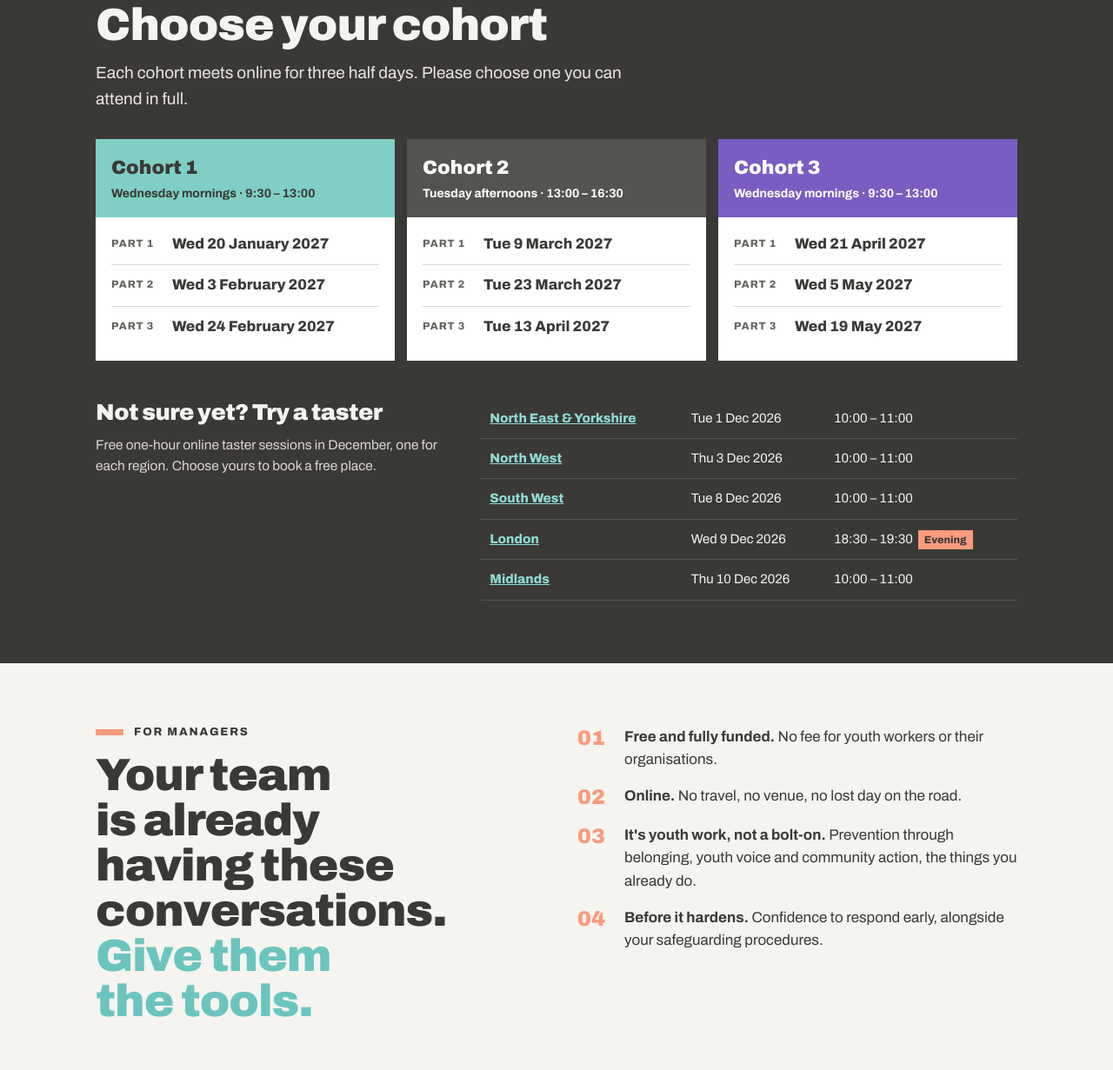
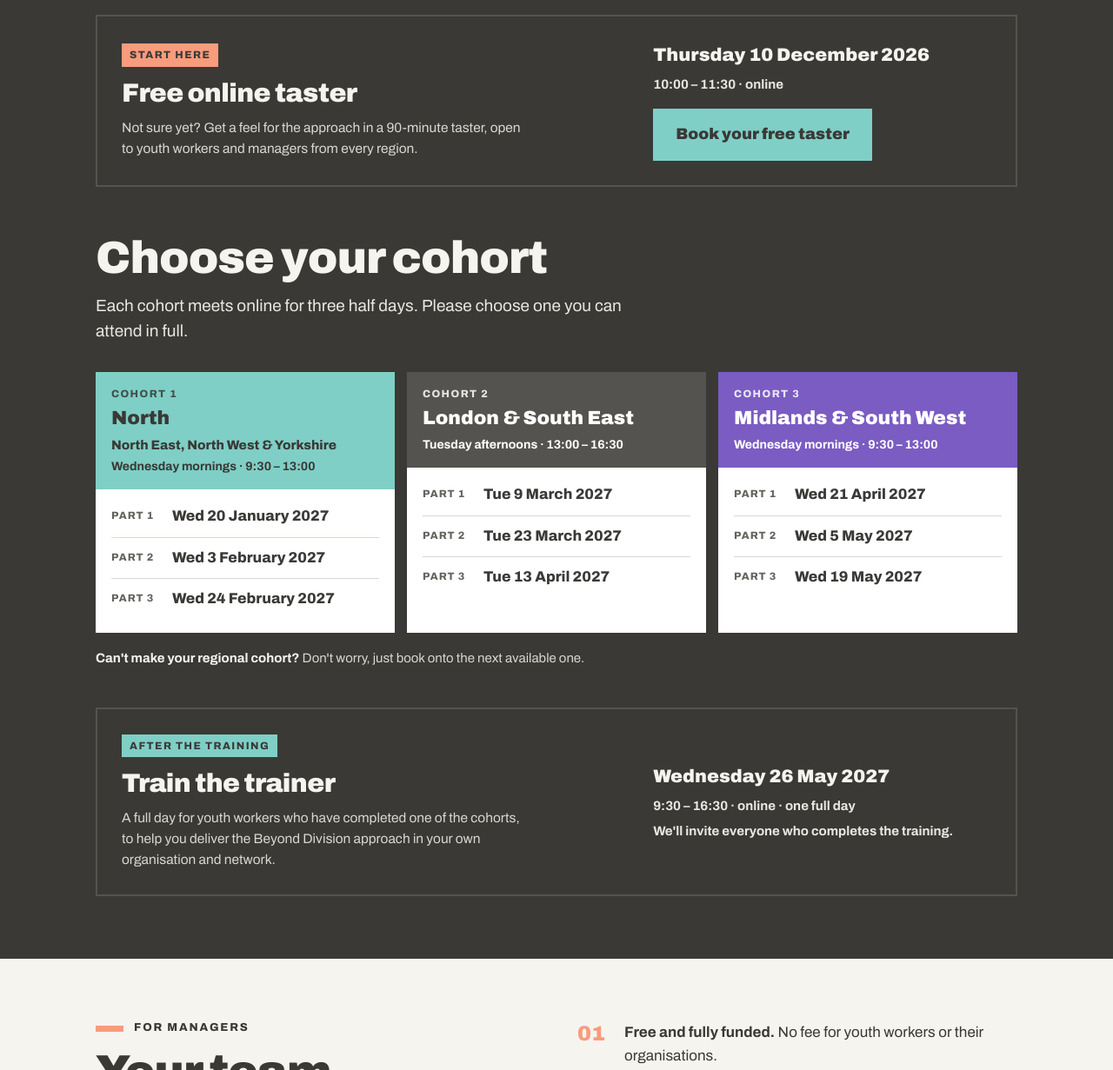
Before and after one commit to Marc-appbuilder/Fabric_landing, a plain HTML site: page beyond-division.html in a window 1280 px wide. Shown: the part 2368-3599 px from the top of the page at 87% size. Drawn offline with Linux system fonts and the light colour scheme.

Commit message:
Update Beyond Division dates from the new training PDF
Replace the five regional tasters with a single 90-minute taster on
10 December 2026, add region names to the three cohorts, add the
'book the next available cohort' note and the Train the trainer day
on 26 May 2027.

Co-Authored-By: Claude Opus 5.5 <noreply@anthropic.com>

```diff
--- a/beyond-division.html
+++ b/beyond-division.html
@@ -114,15 +114,21 @@
 .cohort li:last-child{border-bottom:0}
 .cohort li em{font-style:normal;font-size:12px;letter-spacing:.08em;text-transform:uppercase;color:var(--muted);padding-top:3px}
 .note{margin-top:18px;color:#D9D7CF;font-size:15px}
-.tasters{margin-top:44px;display:grid;grid-template-columns:minmax(0,.8fr) minmax(0,1.2fr);gap:32px;align-items:start}
-.tasters h3{font-size:26px;font-weight:900}
-.tasters p{color:#D9D7CF;margin-top:10px;font-size:15.5px}
-.tbl{overflow-x:auto}
-.bd table{width:100%;border-collapse:collapse;font-variant-numeric:tabular-nums;font-size:15px}
-.bd td{padding:11px 10px;border-bottom:1px solid #55534F;white-space:nowrap}
-.bd td:first-child{font-weight:800;white-space:normal}
-.eve{display:inline-block;background:var(--coral);color:var(--ink);font-size:12px;font-weight:800;padding:2px 7px;margin-left:6px}
-@media (max-width:860px){.cohorts{grid-template-columns:minmax(0,1fr)}.tasters{grid-template-columns:minmax(0,1fr)}}
+.cohort header .region{font-size:15px;font-weight:800}
+.cohort header small{font-size:12px;font-weight:800;letter-spacing:.12em;text-transform:uppercase;opacity:.85}
+.panel{border:2px solid #55534F;padding:28px;display:grid;grid-template-columns:minmax(0,1.2fr) minmax(0,.8fr);gap:28px;align-items:center}
+.panel h3{font-size:clamp(24px,2.6vw,30px);font-weight:900;margin-top:12px}
+.panel p{color:#D9D7CF;margin-top:10px;font-size:15.5px;max-width:52ch}
+.panel .when{display:flex;flex-direction:column;gap:6px;align-items:flex-start}
+.panel .when b{font-size:21px;font-weight:900;color:var(--cream)}
+.panel .when span{font-size:15px;font-weight:700;color:#E9E7E0}
+.panel .when .bd-btn{margin-top:10px}
+.tag{display:inline-block;font-size:12px;font-weight:800;letter-spacing:.12em;text-transform:uppercase;padding:4px 9px}
+.tag.coral{background:var(--coral);color:var(--ink)}
+.tag.teal{background:var(--teal-bg);color:var(--ink)}
+.taster{margin-top:28px;margin-bottom:56px}
+.ttt{margin-top:44px}
+@media (max-width:860px){.cohorts{grid-template-columns:minmax(0,1fr)}.panel{grid-template-columns:minmax(0,1fr)}}
 
 /* managers */
 .managers .in{display:grid;grid-template-columns:minmax(0,1fr) minmax(0,1fr);gap:48px}
@@ -252,31 +258,39 @@
 <section class="band dark" id="dates" aria-labelledby="dates-title">
   <div class="in">
     <p class="kicker">Dates</p>
-    <h2 id="dates-title" style="margin-top:14px">Choose your cohort</h2>
+    <div class="panel taster">
+      <div>
+        <span class="tag coral">Start here</span>
+        <h3>Free online taster</h3>
+        <p>Not sure yet? Get a feel for the approach in a 90-minute taster, open to youth workers and managers from every region.</p>
+      </div>
+      <div class="when">
+        <b>Thursday 10 December 2026</b>
+        <span>10:00 – 11:30 · online</span>
+        <a class="bd-btn" href="https://buytickets.at/communityfabriccic/2524579" target="_blank" rel="noopener">Book your free taster</a>
+      </div>
+    </div>
+    <h2 id="dates-title">Choose your cohort</h2>
     <p class="lead" style="margin-top:14px;color:#E9E7E0">Each cohort meets online for three half days. Please choose one you can attend in full.</p>
     <div class="cohorts">
-      <article class="cohort"><header style="background:var(--teal-bg);color:var(--ink)"><b>Cohort 1</b><span>Wednesday mornings · 9:30 – 13:00</span></header>
+      <article class="cohort"><header style="background:var(--teal-bg);color:var(--ink)"><small>Cohort 1</small><b>North</b><span class="region">North East, North West &amp; Yorkshire</span><span>Wednesday mornings · 9:30 – 13:00</span></header>
         <ol><li><em>Part 1</em>Wed 20 January 2027</li><li><em>Part 2</em>Wed 3 February 2027</li><li><em>Part 3</em>Wed 24 February 2027</li></ol></article>
-      <article class="cohort"><header style="background:#55534F"><b>Cohort 2</b><span>Tuesday afternoons · 13:00 – 16:30</span></header>
+      <article class="cohort"><header style="background:#55534F"><small>Cohort 2</small><b>London &amp; South East</b><span>Tuesday afternoons · 13:00 – 16:30</span></header>
         <ol><li><em>Part 1</em>Tue 9 March 2027</li><li><em>Part 2</em>Tue 23 March 2027</li><li><em>Part 3</em>Tue 13 April 2027</li></ol></article>
-      <article class="cohort"><header style="background:var(--violet)"><b>Cohort 3</b><span>Wednesday mornings · 9:30 – 13:00</span></header>
+      <article class="cohort"><header style="background:var(--violet)"><small>Cohort 3</small><b>Midlands &amp; South West</b><span>Wednesday mornings · 9:30 – 13:00</span></header>
         <ol><li><em>Part 1</em>Wed 21 April 2027</li><li><em>Part 2</em>Wed 5 May 2027</li><li><em>Part 3</em>Wed 19 May 2027</li></ol></article>
     </div>
-    <div class="tasters">
+    <p class="note"><strong style="color:var(--cream)">Can't make your regional cohort?</strong> Don't worry, just book onto the next available one.</p>
+    <div class="panel ttt">
       <div>
-        <h3>Not sure yet? Try a taster</h3>
-        <p>Free one-hour online taster sessions in December, one for each region. Choose yours to book a free place.</p>
+        <span class="tag teal">After the training</span>
+        <h3>Train the trainer</h3>
+        <p>A full day for youth workers who have completed one of the cohorts, to help you deliver the Beyond Division approach in your own organisation and network.</p>
       </div>
-      <div class="tbl">
-        <table>
-          <tbody>
-            <tr><td><a href="https://buytickets.at/communityfabriccic/2524575" target="_blank" rel="noopener" style="color:#8FDCD3">North East &amp; Yorkshire</a></td><td>Tue 1 Dec 2026</td><td>10:00 – 11:00</td></tr>
-            <tr><td><a href="https://buytickets.at/communityfabriccic/2524576" target="_blank" rel="noopener" style="color:#8FDCD3">North West</a></td><td>Thu 3 Dec 2026</td><td>10:00 – 11:00</td></tr>
-            <tr><td><a href="https://buytickets.at/communityfabriccic/2524577" target="_blank" rel="noopener" style="color:#8FDCD3">South West</a></td><td>Tue 8 Dec 2026</td><td>10:00 – 11:00</td></tr>
-            <tr><td><a href="https://buytickets.at/communityfabriccic/2524578" target="_blank" rel="noopener" style="color:#8FDCD3">London</a></td><td>Wed 9 Dec 2026</td><td>18:30 – 19:30<span class="eve">Evening</span></td></tr>
-            <tr><td><a href="https://buytickets.at/communityfabriccic/2524579" target="_blank" rel="noopener" style="color:#8FDCD3">Midlands</a></td><td>Thu 10 Dec 2026</td><td>10:00 – 11:00</td></tr>
-          </tbody>
-        </table>
+      <div class="when">
+        <b>Wednesday 26 May 2027</b>
+        <span>9:30 – 16:30 · online · one full day</span>
+        <span>We'll invite everyone who completes the training.</span>
       </div>
     </div>
   </div>
```
